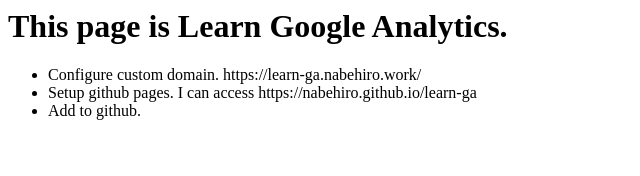
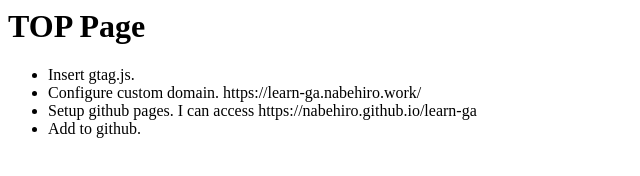
Before and after one commit to nabehiro/learn-ga, a plain HTML site: page index.html in a window 1280 px wide. Shown: the whole page, without its empty margins (0-640 px from the left). Drawn offline with Linux system fonts and the light colour scheme.

Commit message:
update top

```diff
--- a/index.html
+++ b/index.html
@@ -1,7 +1,7 @@
 <html>
 
 <head>
-  <title>Nabehiro Learn GA</title>
+  <title>TOP | Nabehiro Learn GA</title>
   <!-- Global site tag (gtag.js) - Google Analytics -->
   <script async src="https://www.googletagmanager.com/gtag/js?id=G-V64ZBC26JN"></script>
   <script>
@@ -16,9 +16,12 @@
 </head>
 
 <body>
-  <h1>This page is Learn Google Analytics.</h1>
+  <h1>TOP Page</h1>
+
+
 
   <ul>
+    <li>Insert gtag.js.</li>
     <li>Configure custom domain. https://learn-ga.nabehiro.work/</li>
     <li>Setup github pages. I can access https://nabehiro.github.io/learn-ga</li>
     <li>Add to github.</li>
```
